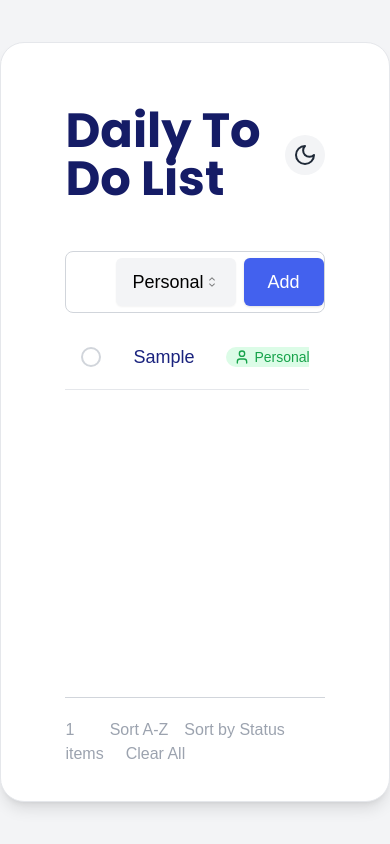
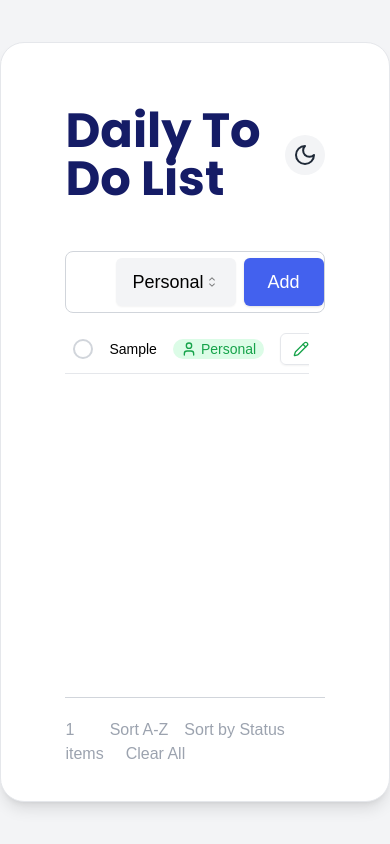
Before and after one commit to vbkalmane22/NEXTJS_TODO_LIST, a Next.js app: page / in a window 390 px wide. Both pictures are taken after typing "Sample" into the empty fields and a click on the button "Add". Built offline with nearby package versions, Linux system fonts and the light colour scheme; a web font is replaced by a local one.

Commit message:
Responsive table

```diff
--- a/components/TodoItem.tsx
+++ b/components/TodoItem.tsx
@@ -75,11 +75,10 @@ const TodoItem: React.FC<TodoItemProps> = ({ todos, onToggle, onDelete, onEdit,
   return (
     <div className="overflow-x-auto">
     <table className={`w-full ${isDark ? 'text-gray-200' : 'text-gray-800'}`}>
-
       <tbody>
         {todos.map(todo => (
           <tr key={todo.id} className={`border-b ${isDark ? 'border-gray-700' : 'border-gray-200'} ${todo.done ? 'line-through text-gray-400' : ''}`}>
-              <td className="px-4 py-2">
+            <td className="px-2 sm:px-4 py-2">
               <div
                 onClick={() => onToggle(todo.id)}
                 className={`w-5 h-5 rounded-full border-2 flex items-center justify-center cursor-pointer
@@ -89,7 +88,7 @@ const TodoItem: React.FC<TodoItemProps> = ({ todos, onToggle, onDelete, onEdit,
               </div>
             </td>
 
-              <td className="px-4 py-2">
+            <td className="px-2 sm:px-4 py-2">
               {editingId === todo.id ? (
                 <input
                   type="text"
@@ -98,12 +97,12 @@ const TodoItem: React.FC<TodoItemProps> = ({ todos, onToggle, onDelete, onEdit,
                   className={`w-full p-1 ${isDark ? 'bg-gray-700 text-white' : 'bg-white text-black'} border rounded`}
                 />
               ) : (
-                  <span className={`text-lg hover:text-blue-700 hover:cursor-pointer ${isDark ? 'text-gray-300' : 'text-[#1a237e]'} ${todo.done? 'text-gray-400':''}`}>
+                <span className={`text-sm sm:text-lg hover:text-blue-700 hover:cursor-pointer ${isDark ? 'text-gray-300' : 'text-[#000000]'} ${todo.done? 'text-gray-400':''}`}>
                   {todo.text}
                 </span>
               )}
             </td>
-              <td className="px-4 py-2">
+            <td className="px-2 sm:px-4 py-2">
               {editingId === todo.id ? (
                 <Select value={editCategory} onValueChange={setEditCategory}>
                   <SelectTrigger className={`w-full ${isDark ? 'bg-gray-700 text-white' : 'bg-white text-black'}`}>
@@ -119,14 +118,14 @@ const TodoItem: React.FC<TodoItemProps> = ({ todos, onToggle, onDelete, onEdit,
                 renderCategoryBadge(todo.category)
               )}
             </td>
-              <td className='px-4 py-2'>{todo.date}</td>
-              <td className="px-4 py-2 flex justify-end">
+            <td className='px-2 sm:px-4 py-2 hidden sm:table-cell'>{todo.date}</td>
+            <td className="px-2 sm:px-4 py-2 flex justify-end">
               {editingId === todo.id ? (
                 <Button onClick={saveEdit} variant="outline" size="sm" className='text-lg font-bold flex'>
                   <Check/>
                 </Button>
               ) : (
-                  <div className="flex space-x-3 justify-end">
+                <div className="flex space-x-2 sm:space-x-3 justify-end">
                  <Button
                     onClick={() => startEdit(todo)}
                     variant="outline"
@@ -134,15 +133,14 @@ const TodoItem: React.FC<TodoItemProps> = ({ todos, onToggle, onDelete, onEdit,
                     disabled={todo.done}
                     className={todo.done ? 'opacity-50 cursor-not-allowed' : ''}
                   >
-                      <Pencil className="w-4 h-4 text-green-600" />
+                    <Pencil className="w-3 h-3 sm:w-4 sm:h-4 text-green-600" />
                   </Button>
                   <Button
                     onClick={() => onDelete(todo.id)}
                     variant="outline"
                     size="sm"
-
                   >
-                      <Trash2 className="w-4 h-4 text-red-600" />
+                    <Trash2 className="w-3 h-3 sm:w-4 sm:h-4 text-red-600" />
                   </Button>
                 </div>
               )}
@@ -152,6 +150,7 @@ const TodoItem: React.FC<TodoItemProps> = ({ todos, onToggle, onDelete, onEdit,
       </tbody>
     </table>
   </div>
+
   )
 }
 
```
Lines whose indentation alone changed are shown as unchanged.
